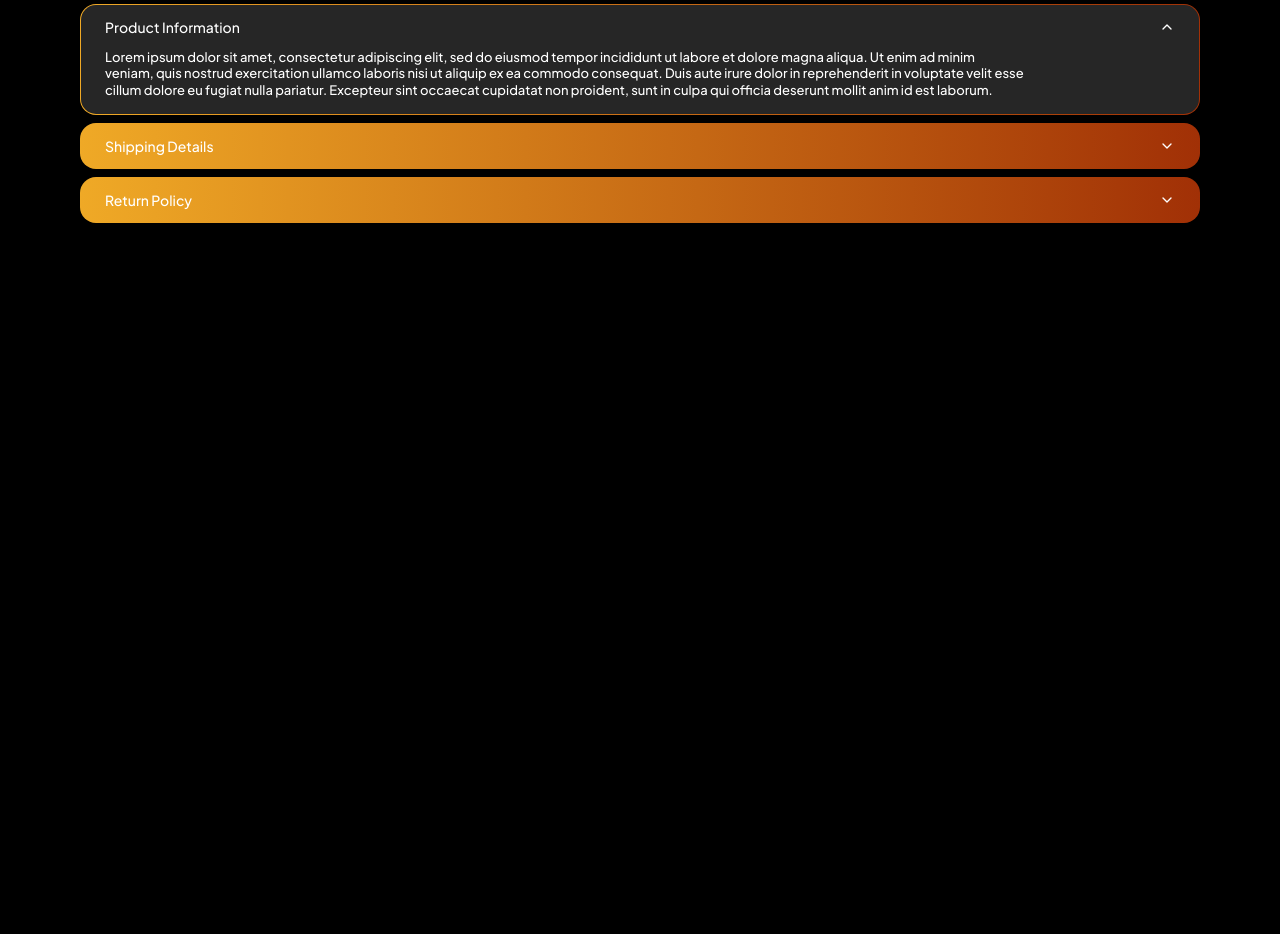
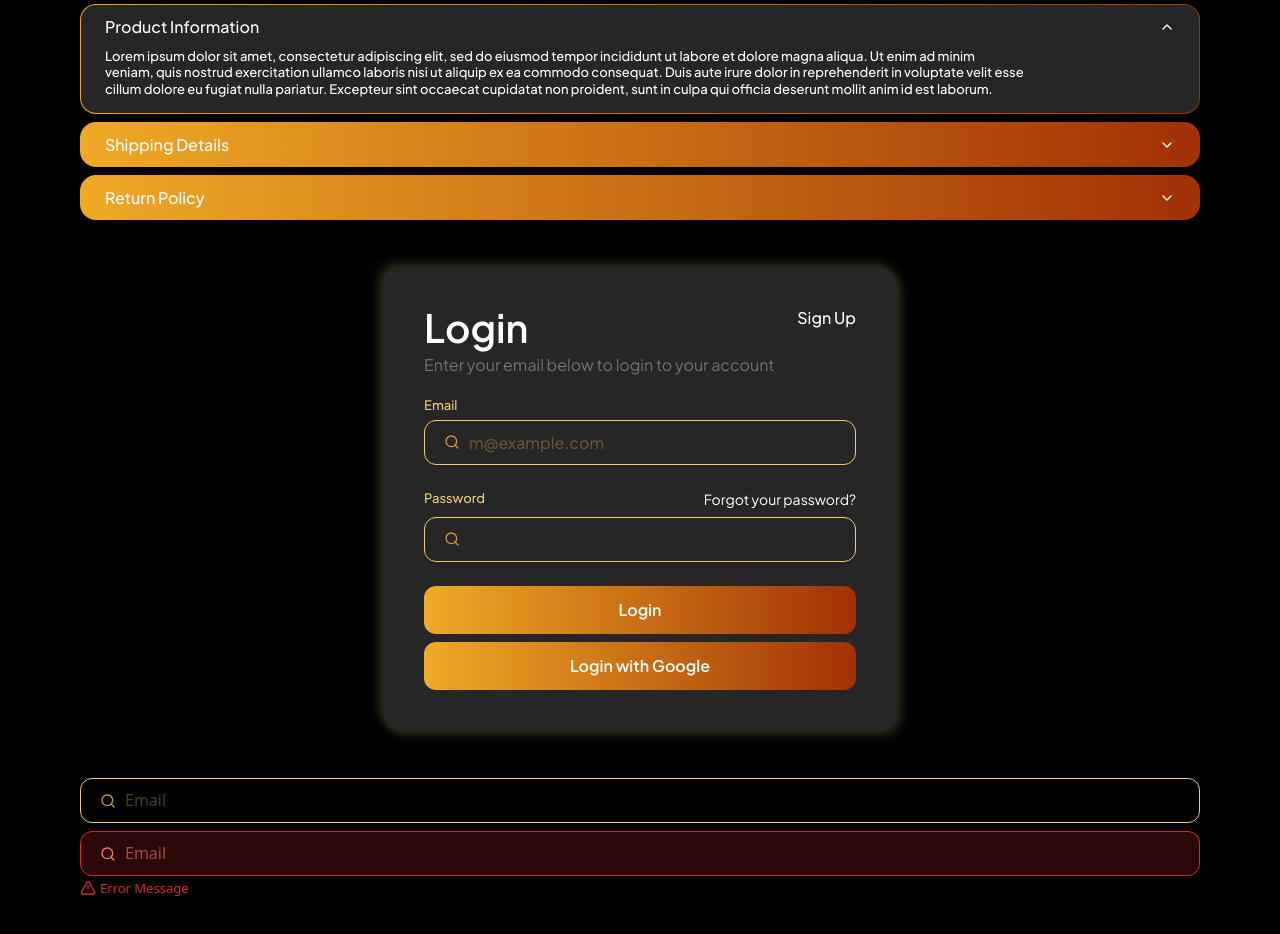
Before and after one commit to kimnzh/panggung-seni-fe, a Next.js app: page /ds in a window 1280 px wide. Shown: the part 360-1294 px from the top of the page. Before the commit the page ends 800 px from the top, so only its background shows below. Built offline with nearby package versions, Linux system fonts and the light colour scheme.

Commit message:
ds: implemented card and inputs

```diff
--- a/app/ds/page.tsx
+++ b/app/ds/page.tsx
@@ -16,12 +16,21 @@ import {
   AccordionItem,
   AccordionTrigger,
 } from "@/components/ui/accordion";
-
+import {
+  Card,
+  CardAction,
+  CardContent,
+  CardDescription,
+  CardFooter,
+  CardHeader,
+  CardTitle,
+} from "@/components/ui/card";
 import AppsIcon from "@mui/icons-material/Apps";
+import { Input } from "@/components/ui/input";
 
 export default function DesignSystemPage() {
   return (
-    <main className="flex flex-col items-center pt-12 gap-12 px-20">
+    <main className="flex flex-col items-center pt-12 gap-12 px-20 py-20">
       {/* Buttons */}
       <div>
         <Button>
@@ -135,6 +144,62 @@ export default function DesignSystemPage() {
           </AccordionContent>
         </AccordionItem>
       </Accordion>
+
+      {/* Card */}
+      <Card className="w-full max-w-lg">
+        <CardHeader>
+          <CardTitle>Login</CardTitle>
+          <CardDescription>
+            Enter your email below to login to your account
+          </CardDescription>
+          <CardAction>Sign Up</CardAction>
+        </CardHeader>
+        <CardContent>
+          <form>
+            <div className="flex flex-col gap-6">
+              <div className="grid gap-2">
+                <Label htmlFor="email">Email</Label>
+                <Input
+                  id="email"
+                  type="email"
+                  placeholder="m@example.com"
+                  required
+                />
+              </div>
+              <div className="grid gap-2">
+                <div className="flex items-center">
+                  <Label htmlFor="password">Password</Label>
+                  <a
+                    href="#"
+                    className="ml-auto inline-block text-sm underline-offset-4 hover:underline"
+                  >
+                    Forgot your password?
+                  </a>
+                </div>
+                <Input id="password" type="password" required />
+              </div>
+            </div>
+          </form>
+        </CardContent>
+        <CardFooter className="flex-col gap-2">
+          <Button type="submit" className="w-full">
+            Login
+          </Button>
+          <Button className="w-full">Login with Google</Button>
+        </CardFooter>
+      </Card>
+
+      {/* Inputs */}
+
+      <div className="w-full space-y-2">
+        <Input variant="search" type="email" placeholder="Email" />
+        <Input
+          variant="search"
+          type="email"
+          status="error"
+          placeholder="Email"
+        />
+      </div>
     </main>
   );
 }
--- a/app/globals.css
+++ b/app/globals.css
@@ -36,7 +36,7 @@
     oklch(75.721% 0.00009 271.152),
     oklch(40.912% 0.00005 271.152)
   );
-  --color-error-message: oklch(75.721% 0.00009 271.152);
+  --color-error-message: oklch(57.707% 0.21516 27.312);
   --color-light-black: oklch(26.862% 0.00003 271.152);
   --radius: 0.75rem;
   --background: oklch(1 0 0);
--- a/components/ui/accordion.tsx
+++ b/components/ui/accordion.tsx
@@ -51,7 +51,7 @@ function AccordionTrigger({
       <AccordionPrimitive.Trigger
         data-slot="accordion-trigger"
         className={cn(
-          "cursor-pointer px-6 py-3 text-s7 focus-visible:border-ring focus-visible:ring-white flex flex-1 items-start justify-between gap-4 rounded-md text-left text-sm font-medium transition-all outline-none focus-visible:ring-[3px] disabled:pointer-events-none disabled:opacity-50 [&[data-state=open]>svg]:rotate-180",
+          "cursor-pointer px-6 py-3 text-s7! focus-visible:border-ring focus-visible:ring-white flex flex-1 items-start justify-between gap-4 rounded-md text-left text-sm font-medium transition-all outline-none focus-visible:ring-[3px] disabled:pointer-events-none disabled:opacity-50 [&[data-state=open]>svg]:rotate-180",
           className
         )}
         {...props}
@@ -71,7 +71,7 @@ function AccordionContent({
   return (
     <AccordionPrimitive.Content
       data-slot="accordion-content"
-      className="leading-tight text-b8 px-6 data-[state=closed]:animate-accordion-up data-[state=open]:animate-accordion-down overflow-hidden"
+      className="leading-tight text-b8! px-6 data-[state=closed]:animate-accordion-up data-[state=open]:animate-accordion-down overflow-hidden"
       {...props}
     >
       <div className={cn("pt-0 pb-4", className)}>{children}</div>
--- a/components/ui/card.tsx
+++ b/components/ui/card.tsx
@@ -1,18 +1,18 @@
-import * as React from "react"
+import * as React from "react";
 
-import { cn } from "@/lib/utils"
+import { cn } from "@/lib/utils";
 
 function Card({ className, ...props }: React.ComponentProps<"div">) {
   return (
     <div
       data-slot="card"
       className={cn(
-        "bg-card text-card-foreground flex flex-col gap-6 rounded-xl border py-6 shadow-sm",
+        "font-jakarta-sans bg-light-black text-white flex flex-col gap-6 rounded-xl p-6 md:p-10 shadow-[-4px_-4px_12px_rgba(102,95,66,0.5),4px_4px_12px_rgba(102,95,66,0.5)]",
         className
       )}
       {...props}
     />
-  )
+  );
 }
 
 function CardHeader({ className, ...props }: React.ComponentProps<"div">) {
@@ -20,32 +20,32 @@ function CardHeader({ className, ...props }: React.ComponentProps<"div">) {
     <div
       data-slot="card-header"
       className={cn(
-        "@container/card-header grid auto-rows-min grid-rows-[auto_auto] items-start gap-2 px-6 has-data-[slot=card-action]:grid-cols-[1fr_auto] [.border-b]:pb-6",
+        "@container/card-header grid auto-rows-min grid-rows-[auto_auto] items-start gap-2 has-data-[slot=card-action]:grid-cols-[1fr_auto] [.border-b]:pb-6",
         className
       )}
       {...props}
     />
-  )
+  );
 }
 
 function CardTitle({ className, ...props }: React.ComponentProps<"div">) {
   return (
     <div
       data-slot="card-title"
-      className={cn("leading-none font-semibold", className)}
+      className={cn("text-h5 md:text-h3 leading-none font-semibold", className)}
       {...props}
     />
-  )
+  );
 }
 
 function CardDescription({ className, ...props }: React.ComponentProps<"div">) {
   return (
     <div
       data-slot="card-description"
-      className={cn("text-muted-foreground text-sm", className)}
+      className={cn("text-muted-foreground! text-c7", className)}
       {...props}
     />
-  )
+  );
 }
 
 function CardAction({ className, ...props }: React.ComponentProps<"div">) {
@@ -53,32 +53,28 @@ function CardAction({ className, ...props }: React.ComponentProps<"div">) {
     <div
       data-slot="card-action"
       className={cn(
-        "col-start-2 row-span-2 row-start-1 self-start justify-self-end",
+        "text-b7 col-start-2 row-span-2 row-start-1 self-start justify-self-end",
         className
       )}
       {...props}
     />
-  )
+  );
 }
 
 function CardContent({ className, ...props }: React.ComponentProps<"div">) {
   return (
-    <div
-      data-slot="card-content"
-      className={cn("px-6", className)}
-      {...props}
-    />
-  )
+    <div data-slot="card-content" className={cn("", className)} {...props} />
+  );
 }
 
 function CardFooter({ className, ...props }: React.ComponentProps<"div">) {
   return (
     <div
       data-slot="card-footer"
-      className={cn("flex items-center px-6 [.border-t]:pt-6", className)}
+      className={cn("flex items-center [.border-t]:pt-6", className)}
       {...props}
     />
-  )
+  );
 }
 
 export {
@@ -89,4 +85,4 @@ export {
   CardAction,
   CardDescription,
   CardContent,
-}
+};
--- a/components/ui/input.tsx
+++ b/components/ui/input.tsx
@@ -1,21 +1,49 @@
-import * as React from "react"
+import * as React from "react";
 
-import { cn } from "@/lib/utils"
+import { cn } from "@/lib/utils";
+import { AlertTriangle, Search } from "lucide-react";
 
-function Input({ className, type, ...props }: React.ComponentProps<"input">) {
+function Input({
+  className,
+  type,
+  variant = "search",
+  status = "default",
+  errorText = "Error Message",
+  ...props
+}: React.ComponentProps<"input"> & {
+  variant?: "default" | "search";
+  status?: "default" | "error";
+  errorText?: string;
+}) {
   return (
+    <div
+      data-variant={variant}
+      data-status={status}
+      className="w-full flex items-center relative group text-normal-gold data-[status=error]:text-[#FF7474] "
+    >
+      <Search className="absolute left-5 size-3 md:size-4 group-data-[variant=default]:hidden z-20" />
       <input
         type={type}
         data-slot="input"
         className={cn(
-        "file:text-foreground placeholder:text-muted-foreground selection:bg-primary selection:text-primary-foreground dark:bg-input/30 border-input h-9 w-full min-w-0 rounded-md border bg-transparent px-3 py-1 text-base shadow-xs transition-[color,box-shadow] outline-none file:inline-flex file:h-7 file:border-0 file:bg-transparent file:text-sm file:font-medium disabled:pointer-events-none disabled:cursor-not-allowed disabled:opacity-50 md:text-sm",
-        "focus-visible:border-ring focus-visible:ring-ring/50 focus-visible:ring-[3px]",
-        "aria-invalid:ring-destructive/20 dark:aria-invalid:ring-destructive/40 aria-invalid:border-destructive",
+          "peer z-10 file:text-foreground placeholder:text-normal-gold/40 selection:bg-primary selection:text-primary-foreground dark:bg-input/30 border-light-gold w-full min-w-0 rounded-lg border bg-transparent pl-11 group-data-[variant=default]:pl-5 pr-5 py-3 text-b9 shadow-xs transition-[color,box-shadow] outline-none file:inline-flex file:h-7 file:border-0 file:bg-transparent file:text-sm file:font-medium disabled:pointer-events-none disabled:cursor-not-allowed disabled:opacity-50 md:text-b7",
+          "group-data-[status=default]:focus-visible:border-transparent focus-visible:bg-light-black",
+          "group-data-[status=error]:border-error-message group-data-[status=error]:bg-error-message/20 group-data-[status=error]:placeholder:text-[#FF7474]/60 group-data-[status=error]:focus-visible:border-error-message group-data-[status=error]:focus-visible:bg-error-message/10",
+          "aria-invalid:ring-error-message/20 dark:aria-invalid:ring-error-message/40 aria-invalid:border-error-message",
           className
         )}
+        aria-invalid={status === "error"}
         {...props}
       />
-  )
+      <div className="pointer-events-none z-0 w-[calc(100%+4px)] h-[calc(100%+4px)] group-data-[status=error]:hidden bg-normal-gold-gradient opacity-0 peer-focus:opacity-100 group-data-[status=error]:opacity-0 absolute rounded-[14px] -translate-x-0.5" />
+      {status === "error" && (
+        <div className="absolute -bottom-5 left-0 text-error-message text-b9 md:text-b8 flex gap-1 items-center">
+          <AlertTriangle className="size-4" />
+          {errorText}
+        </div>
+      )}
+    </div>
+  );
 }
 
-export { Input }
+export { Input };
```
Lines whose indentation alone changed are shown as unchanged.
